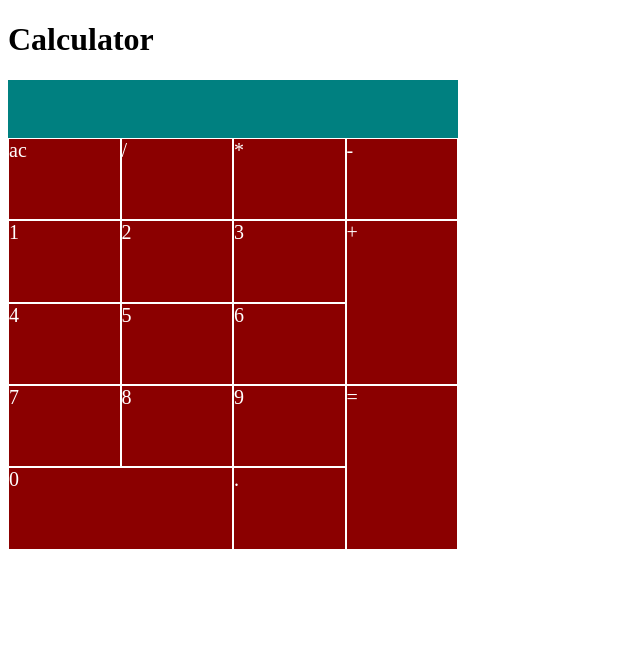
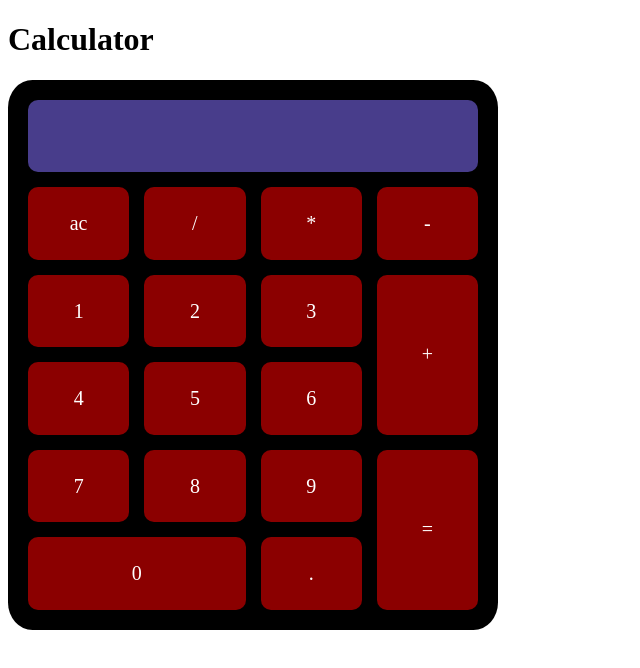
Before and after one commit to NeoLight1010/react-calculator, a React (Vite) app: page / in a window 1280 px wide. Shown: the top 668 px of the page, without its empty margins (0-640 px from the left). Built offline with nearby package versions, Linux system fonts and the light colour scheme.

Commit message:
Improve styles.

```diff
--- a/src/components/CalculatorDisplay.tsx
+++ b/src/components/CalculatorDisplay.tsx
@@ -4,5 +4,9 @@ import { CalculatorContext } from "../context/calculator/CalculatorContext";
 export const CalculatorDisplay = () => {
     const { query } = useContext(CalculatorContext);
 
-    return <span className="calculator-display">{query}</span>;
+    return (
+        <div className="calculator-display">
+            <span>{query}</span>
+        </div>
+    );
 };
--- a/src/styles/calculator.css
+++ b/src/styles/calculator.css
@@ -1,21 +1,36 @@
 .calculator-container {
+    background-color: black;
     color: white;
-    background-color: teal;
+
+    padding: 20px;
 
     font-size: 25px;
 
-    height: calc(5 * 90px + 20px);
+    height: calc(5 * 90px + 60px);
     width: calc(5 * 90px);
 
     display: grid;
     grid-template-columns: repeat(4, 1fr);
-    grid-template-rows: 0.7fr repeat(5, 1fr);
+    grid-template-rows: repeat(6, 1fr);
     grid-auto-flow: row;
+    grid-gap: 15px;
+
+    border-radius: 5%;
 }
 
 .calculator-display {
+    background-color: darkslateblue;
+
     grid-column: 1 / 5;
     grid-row: 1;
+
+    border-radius: 10px;
+
+    display: flex;
+    align-items: center;
+    justify-content: flex-end;
+
+    padding-right: 0.5em;
 }
 
 .calculator-button {
@@ -23,10 +38,12 @@
 
     font-size: 20px;
 
-    border: 1px solid white;
+    border: 1px solid inherit;
+    border-radius: 10px;
 
-    height: auto;
-
+    display: flex;
+    justify-content: center;
+    align-items: center;
 }
 
 .calculator-zero {
```
